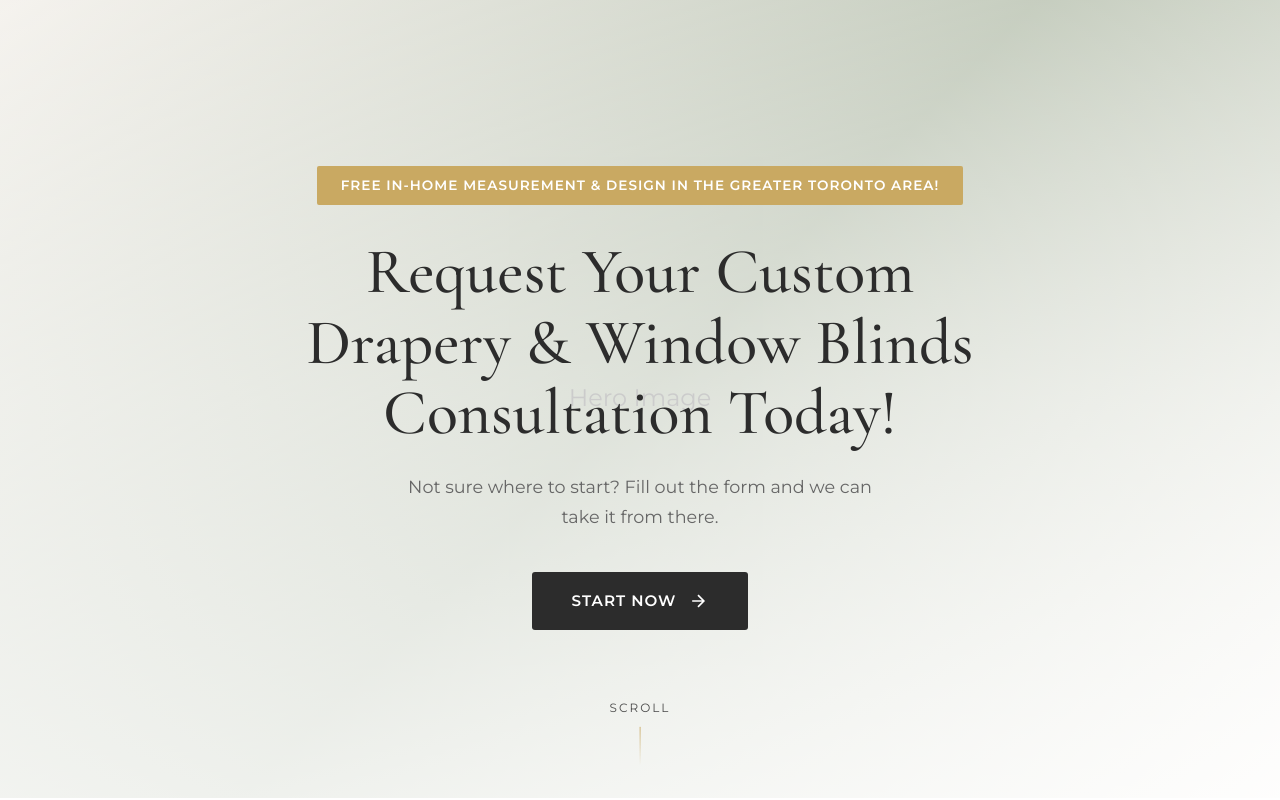
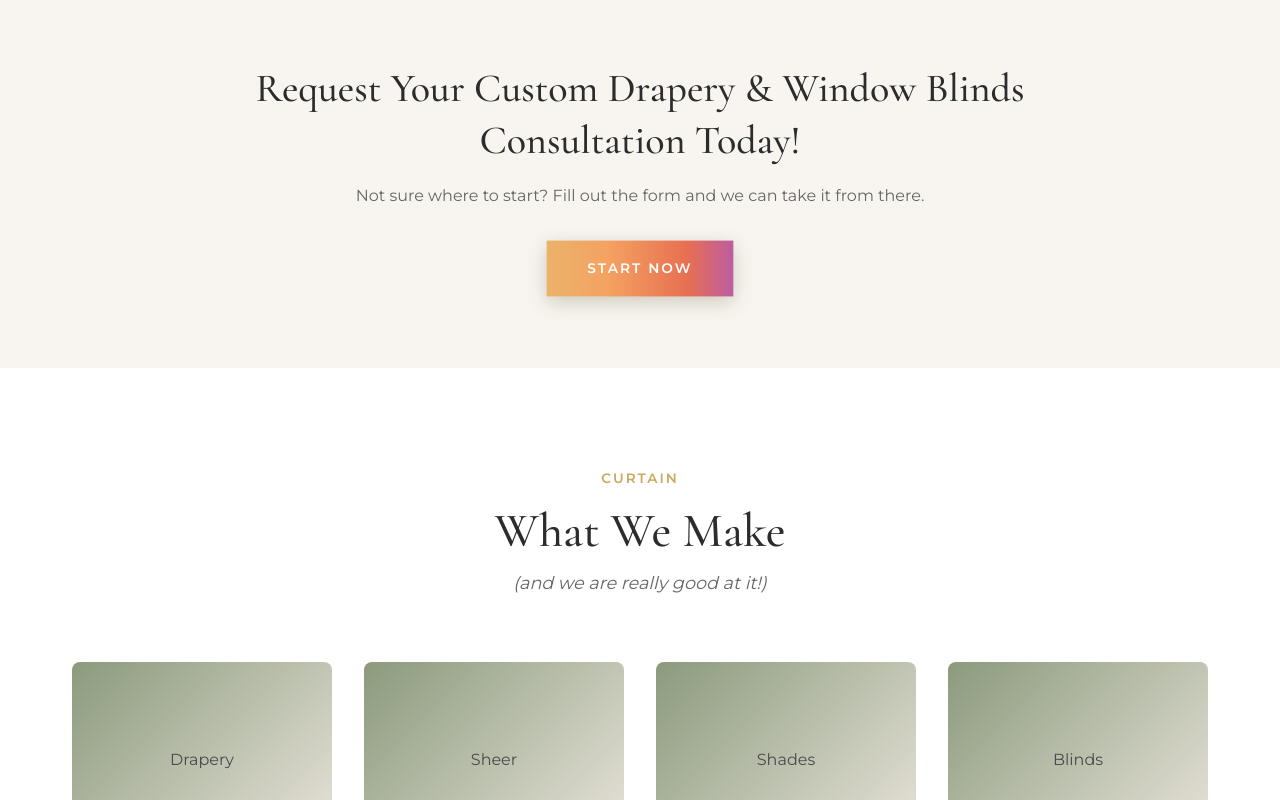
Before and after one commit to Haoran-Qi/Unitex, a React (Vite) app: page / in a window 1280 px wide. Shown: the part 860-1660 px from the top of the page. Built offline with nearby package versions, Linux system fonts and the light colour scheme.

Commit message:
booking section

```diff
--- /dev/null
+++ b/src/components/BookingCTA/BookingCTA.css
@@ -0,0 +1,137 @@
+.booking-cta {
+  background: var(--color-cream);
+  padding: 4rem 2rem;
+}
+
+.booking-cta-container {
+  max-width: 900px;
+  margin: 0 auto;
+  text-align: center;
+}
+
+.booking-cta-title {
+  font-family: var(--font-display);
+  font-size: clamp(1.75rem, 4vw, 2.5rem);
+  font-weight: 500;
+  color: var(--color-charcoal);
+  line-height: 1.3;
+  margin-bottom: 1rem;
+}
+
+.booking-cta-subtitle {
+  font-size: 1rem;
+  color: var(--color-text-light);
+  margin-bottom: 2rem;
+  max-width: 600px;
+  margin-left: auto;
+  margin-right: auto;
+}
+
+.booking-cta-button {
+  display: inline-block;
+  color: var(--color-white);
+  padding: 1rem 2.5rem;
+  font-size: 0.85rem;
+  font-weight: 600;
+  text-transform: uppercase;
+  letter-spacing: 2px;
+  border: none;
+  cursor: pointer;
+  position: relative;
+  overflow: hidden;
+  background: linear-gradient(
+    90deg,
+    #c9a962,
+    #e8b86d,
+    #f4a261,
+    #e76f51,
+    #9d4edd,
+    #06b6d4,
+    #22c55e,
+    #c9a962
+  );
+  background-size: 300% 100%;
+  animation: breathe 3s ease-in-out infinite, gradientFlow 6s ease infinite;
+}
+
+@keyframes breathe {
+  0%, 100% {
+    transform: scale(1);
+    box-shadow: 0 4px 15px rgba(0, 0, 0, 0.2);
+  }
+  50% {
+    transform: scale(1.05);
+    box-shadow: 0 8px 30px rgba(201, 169, 98, 0.4);
+  }
+}
+
+@keyframes gradientFlow {
+  0% {
+    background-position: 0% 50%;
+  }
+  50% {
+    background-position: 100% 50%;
+  }
+  100% {
+    background-position: 0% 50%;
+  }
+}
+
+.booking-cta-button::before {
+  content: '';
+  position: absolute;
+  top: 0;
+  left: -100%;
+  width: 100%;
+  height: 100%;
+  background: linear-gradient(
+    90deg,
+    transparent,
+    rgba(255, 255, 255, 0.2),
+    transparent
+  );
+  transition: left 0.5s ease;
+}
+
+.booking-cta-button:hover::before {
+  left: 100%;
+}
+
+.booking-cta-button:hover {
+  background: linear-gradient(135deg, var(--color-gold) 0%, var(--color-gold-dark) 100%);
+  box-shadow: 0 12px 30px rgba(201, 169, 98, 0.4);
+  border-color: var(--color-gold);
+  animation: none;
+  transform: scale(1.05);
+}
+
+/* Tablet */
+@media (max-width: 768px) {
+  .booking-cta {
+    padding: 3rem 1.5rem;
+  }
+
+  .booking-cta-subtitle {
+    font-size: 0.95rem;
+  }
+}
+
+/* Mobile */
+@media (max-width: 480px) {
+  .booking-cta {
+    padding: 2.5rem 1rem;
+  }
+
+  .booking-cta-title {
+    font-size: 1.5rem;
+  }
+
+  .booking-cta-subtitle {
+    font-size: 0.9rem;
+  }
+
+  .booking-cta-button {
+    padding: 0.75rem 2rem;
+    font-size: 0.8rem;
+  }
+}
--- /dev/null
+++ b/src/components/BookingCTA/BookingCTA.tsx
@@ -0,0 +1,23 @@
+import { Link } from 'react-router-dom'
+import { useTranslation } from 'react-i18next'
+import './BookingCTA.css'
+
+export function BookingCTA() {
+  const { t } = useTranslation()
+
+  return (
+    <section className="booking-cta">
+      <div className="booking-cta-container">
+        <h2 className="booking-cta-title">
+          {t('booking.title')}
+        </h2>
+        <p className="booking-cta-subtitle">
+          {t('booking.subtitle')}
+        </p>
+        <Link to="/book" className="booking-cta-button">
+          {t('booking.button')}
+        </Link>
+      </div>
+    </section>
+  )
+}
--- a/src/i18n/locales/en.json
+++ b/src/i18n/locales/en.json
@@ -9,12 +9,10 @@
       "contact": "Contact"
     }
   },
-  "hero": {
-    "tagline": "Free In-Home Measurement & Design in the Greater Toronto Area!",
+  "booking": {
     "title": "Request Your Custom Drapery & Window Blinds Consultation Today!",
     "subtitle": "Not sure where to start? Fill out the form and we can take it from there.",
-    "cta": "Start Now",
-    "scroll": "Scroll"
+    "button": "Start Now"
   },
   "products": {
     "label": "Curtain",
--- a/src/i18n/locales/zh.json
+++ b/src/i18n/locales/zh.json
@@ -9,12 +9,10 @@
       "contact": "联系我们"
     }
   },
-  "hero": {
-    "tagline": "大多伦多地区免费上门测量与设计！",
+  "booking": {
     "title": "立即预约您的定制窗帘咨询服务！",
     "subtitle": "不知从何开始？填写表格，我们会为您安排一切。",
-    "cta": "立即开始",
-    "scroll": "滚动"
+    "button": "开始预定"
   },
   "products": {
     "label": "窗帘",
--- a/src/pages/HomePage.tsx
+++ b/src/pages/HomePage.tsx
@@ -1,6 +1,6 @@
 import { Header } from '../components/Header/Header'
 import { Gallery } from '../components/Gallery/Gallery'
-import { Hero } from '../components/Hero/Hero'
+import { BookingCTA } from '../components/BookingCTA/BookingCTA'
 import { Products } from '../components/Products/Products'
 import { HowItWorks } from '../components/HowItWorks/HowItWorks'
 import { About } from '../components/About/About'
@@ -14,7 +14,7 @@ export function HomePage() {
       <Header />
       <main>
         <Gallery />
-        <Hero />
+        <BookingCTA />
         <Products />
         <HowItWorks />
         <About />
```
